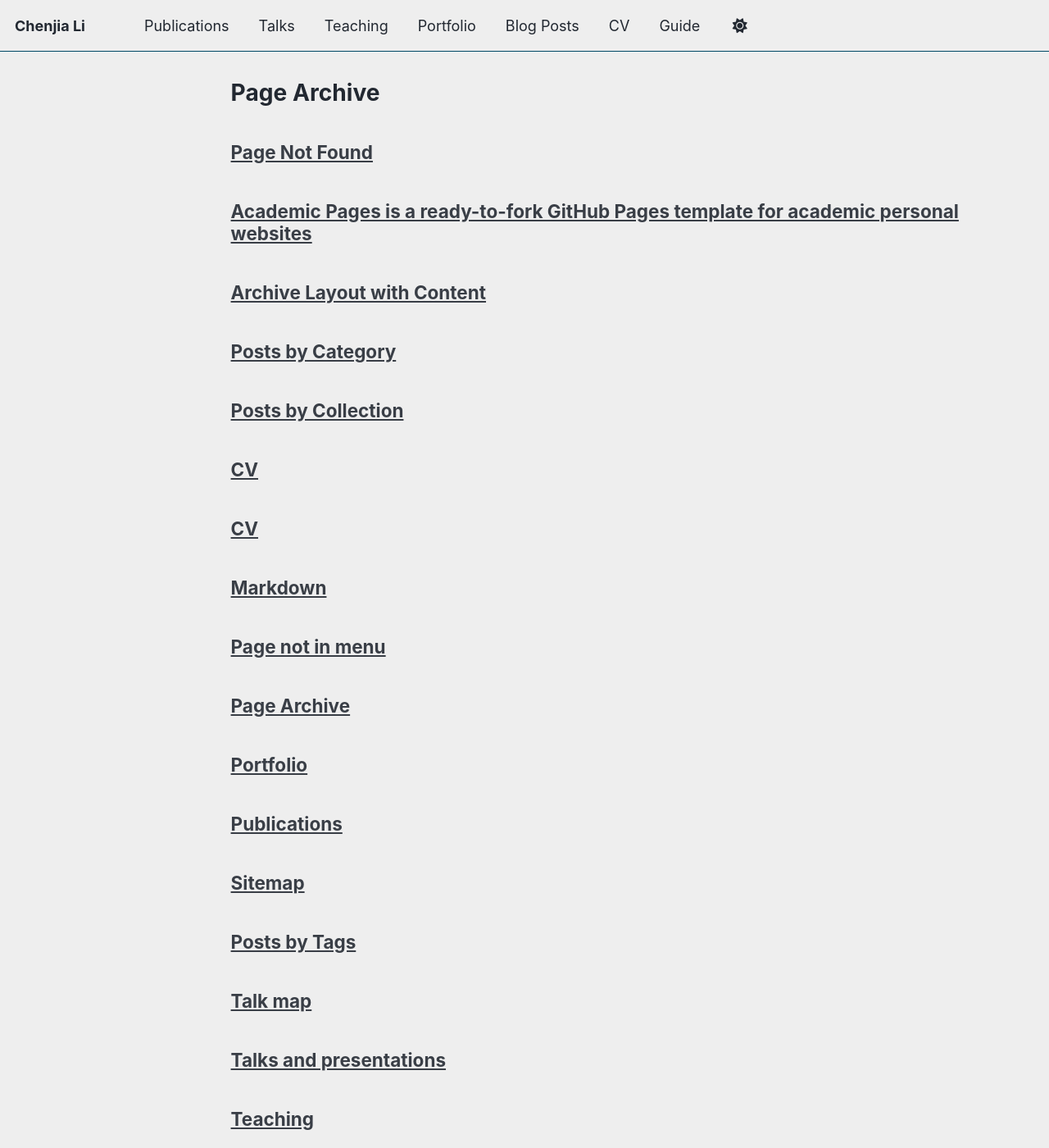
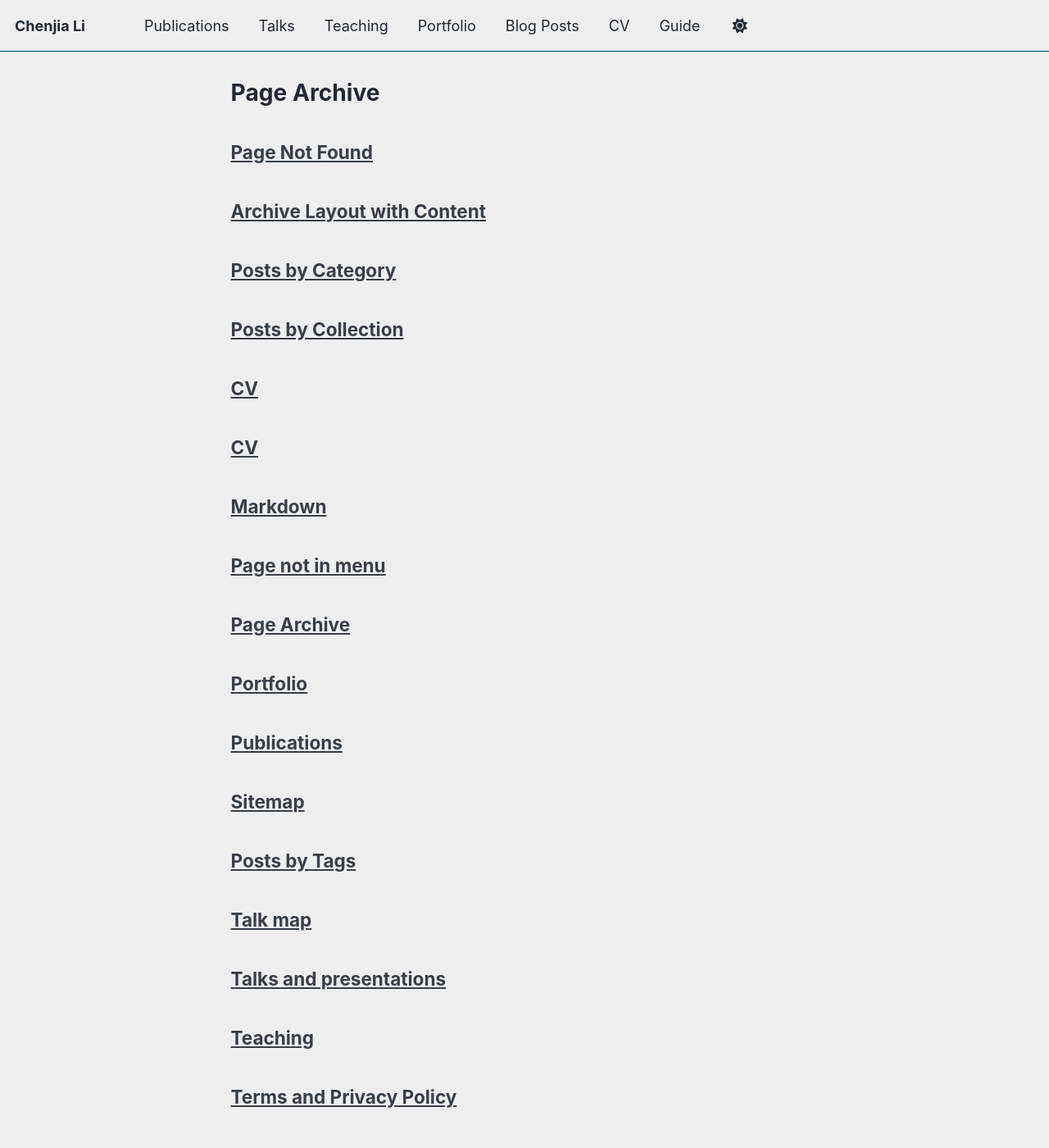
Before and after one commit to ResurrectionV/ResurrectionV.github.io, a Jekyll site: the page built from _pages/page-archive.html, in a window 1280 px wide and 1400 px high. Shown: the whole window at 82% size. Built offline with Jekyll 4.4.1, drawn with Linux system fonts in a browser that asks for light colours; a script that is not in the unit is left out; part of the change alters nothing that is shown.

Commit message:
Update about.md

```diff
--- a/_pages/about.md
+++ b/_pages/about.md
@@ -1,19 +1,5 @@
----
-permalink: /
-title: "Academic Pages is a ready-to-fork GitHub Pages template for academic personal websites"
-author_profile: true
-redirect_from:
-  - /about/
-  - /about.html
----
-
-This is the front page of a website that is powered by the [Academic Pages template](https://github.com/academicpages/academicpages.github.io) and hosted on GitHub pages. [GitHub pages](https://pages.github.com) is a free service in which websites are built and hosted from code and data stored in a GitHub repository, automatically updating when a new commit is made to the repository. This template was forked from the [Minimal Mistakes Jekyll Theme](https://mmistakes.github.io/minimal-mistakes/) created by Michael Rose, and then extended to support the kinds of content that academics have: publications, talks, teaching, a portfolio, blog posts, and a dynamically-generated CV. Incidentally, these same features make it a great template for anyone that needs to show off a professional template!
-
- You can fork [this template](https://github.com/academicpages/academicpages.github.io) right now, modify the configuration and Markdown files, add your own PDFs and other content, and have your own site for free, with no ads!
-
 About Me
 ======
-
 I am a Master’s student in Computer Science at Johns Hopkins University, working as a graduate research assistant in the [ARCADE Lab](https://arcade.cs.jhu.edu/) advised by Prof. Mathias Unberath. My research focuses on **multimodal visual reasoning**, where I build frameworks that combine large language models (LLMs) and foundation vision models for reasoning visual tasks, such as image/video segmentation, summarization, editing, etc.
 
 Before joining Johns Hopkins, I completed my Bachelor of Science in Computer Science, Statistics, and Mathematics at Rutgers University–New Brunswick and pursued graduate coursework in Computing and Data Science at Boston University. I have also conducted research in **natural language processing, generative models, and multimodal AI**, collaborating with Prof. Michael LuValle and Prof. Ahmed Elgammal.
@@ -21,3 +7,11 @@ Before joining Johns Hopkins, I completed my Bachelor of Science in Computer Sci
 My recent work has been published at **ICCV(oral), MICCAI, and MedAGI(oral)**  and includes building benchmarks and agent-based frameworks for reasoning visual tasks.
 
 **Research Keywords:** Artificial Intelligence, Machine Learning, Computer Vision, Visual Reasoning, Digital Twins, Multimodality, Generative Models, Natural Language Processing, LLM Math Reasoning
+
+News
+======
+Jul 23, 2025 🎤 **ICCV 2025 Oral Presentation** confirmed for *Online Reasoning Video Segmentation with Just-In-Time Digital Twins*.
+Jul 22, 2025 🎉 **MedAGI 2025 (Oral)** acceptance for *Temporally-Constrained Video Reasoning Segmentation and Automated Benchmark Construction*. [arXiv](https://arxiv.org/abs/2507.16718)
+Jun 25, 2025 🎉 **ICCV 2025** acceptance for *Online Reasoning Video Segmentation with Just-In-Time Digital Twins*. [arXiv](https://arxiv.org/abs/2503.21056)
+Jun 17, 2025 🎉 **MICCAI 2025** acceptance for *Operating Room Workflow Analysis via Reasoning Segmentation over Digital Twins*. [arXiv](https://arxiv.org/abs/2503.21054)
+Sep 16, 2024 🚀 Joined the **ARCADE Lab** at Johns Hopkins University, supervised by Prof. Mathias Unberath and mentored by Yiqing Shen.
```
